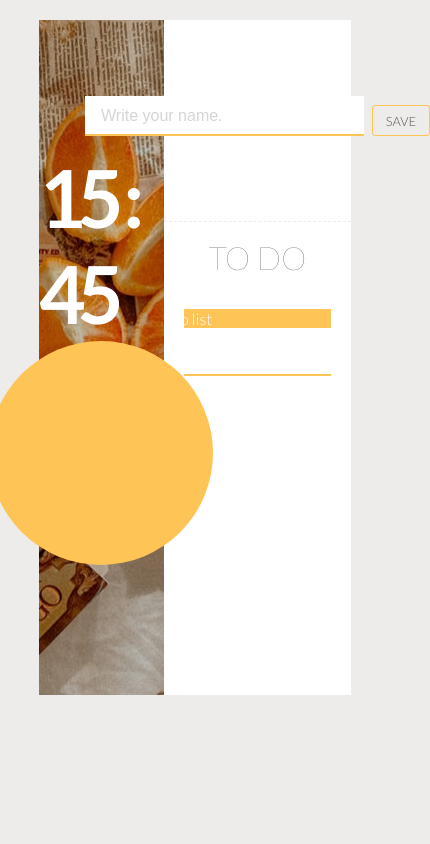
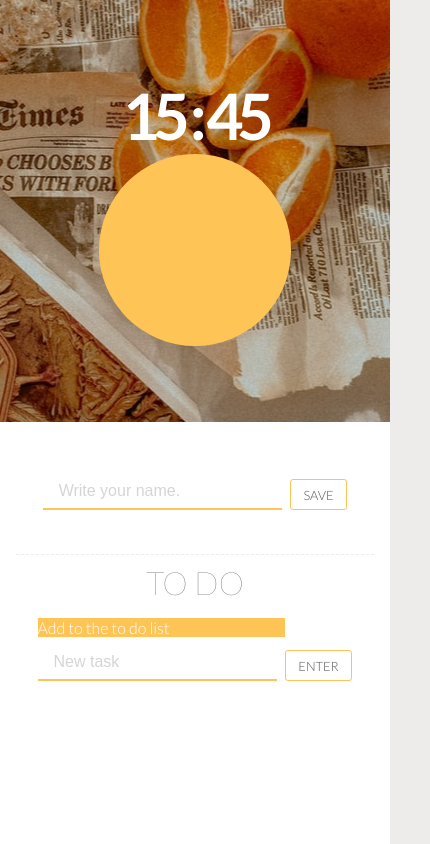
Before and after one commit to from-june/vanillaJS-momentum, a plain HTML site: page index.html in a window 390 px wide. Shown: the whole page, 430 px wide, since content can reach past the window. Drawn offline with Linux system fonts and the light colour scheme.

Commit message:
📱 Implement responsive design

```diff
--- a/style.css
+++ b/style.css
@@ -61,12 +61,33 @@ body {
   background-color: var(--bg-color);
 }
 
+@media screen and (max-width: 768px) {
+  body {
+    font-size: 56.25%;
+  }
+}
+
 main {
   display: flex;
   width: 80%;
   height: 80vh;
   background-color: #fff;
   margin: 5% auto;
+}
+
+@media screen and (max-width: 690px) {
+  main {
+    flex-direction: column;
+    height: 100%;
+    overflow: scroll;
+  }
+}
+
+@media screen and (max-width: 490px) {
+  main {
+    width: 100%;
+    margin: 0;
+  }
 }
 
 .left-side {
@@ -78,6 +99,20 @@ main {
   width: 40%;
   height: 100%;
   background-position: center;
+}
+
+@media screen and (max-width: 690px) {
+  .left-side {
+    width: 100%;
+    padding: 1rem;
+  }
+}
+
+@media screen and (max-width: 490px) {
+  main {
+    width: 100%;
+    height: 100vh;
+  }
 }
 
 .pictures img:first-child {
@@ -96,6 +131,12 @@ main {
   letter-spacing: -0.1em;
 }
 
+@media screen and (max-width: 768px) {
+  .clock {
+    font-size: 4rem;
+  }
+}
+
 .current-info {
   display: flex;
   flex-direction: column;
@@ -109,6 +150,14 @@ main {
   color: var(--white-color);
   font-size: 1.3rem;
   text-transform: uppercase;
+}
+
+@media screen and (max-width: 768px) {
+  .current-info {
+    width: 12rem;
+    height: 12rem;
+    font-size: 1.1rem;
+  }
 }
 
 .current-info__temp span {
@@ -149,11 +198,24 @@ main {
   height: 100%;
 }
 
+@media screen and (max-width: 690px) {
+  .right-side {
+    width: 100%;
+    padding: 1rem;
+  }
+}
+
 .right-side input {
   padding: 0.5rem 1rem;
   border-bottom: 2px solid var(--green-color);
   font-size: 1.2rem;
   caret-color: inherit;
+}
+
+@media screen and (max-width: 768px) {
+  .right-side input {
+    font-size: 1rem;
+  }
 }
 
 .right-side input::placeholder {
@@ -171,6 +233,12 @@ main {
   border-bottom: 1px dashed var(--bg-color);
 }
 
+@media screen and (max-width: 375px) {
+  .container__edit {
+    padding: 0.5rem;
+  }
+}
+
 .container__edit {
   display: flex;
   align-items: center;
@@ -178,10 +246,22 @@ main {
   margin-bottom: 0.5rem;
 }
 
+@media screen and (max-width: 375px) {
+  .container__edit {
+    flex-direction: column;
+  }
+}
+
 .container__edit .username {
   margin-right: 0.5rem;
   font-size: 3rem;
   font-weight: 100;
+}
+
+@media screen and (max-width: 375px) {
+  .container__edit .username {
+    margin-bottom: 0.5rem;
+  }
 }
 
 .container__edit .username .username__highlight {
@@ -205,6 +285,18 @@ main {
   height: 70%;
 }
 
+@media screen and (max-width: 690px) {
+  .container__todo {
+    padding: 0.5rem;
+  }
+}
+
+@media screen and (max-width: 490px) {
+  .container__todo {
+    height: 100%;
+  }
+}
+
 .container__todo h2 {
   text-transform: uppercase;
   font-size: 2rem;
@@ -220,6 +312,12 @@ main {
   width: 95%;
   padding: 1.5rem;
   overflow-y: scroll;
+}
+
+@media screen and (max-width: 690px) {
+  .container__todo .todo {
+    padding: 0.5rem;
+  }
 }
 
 .container__todo .form__todo {
```
